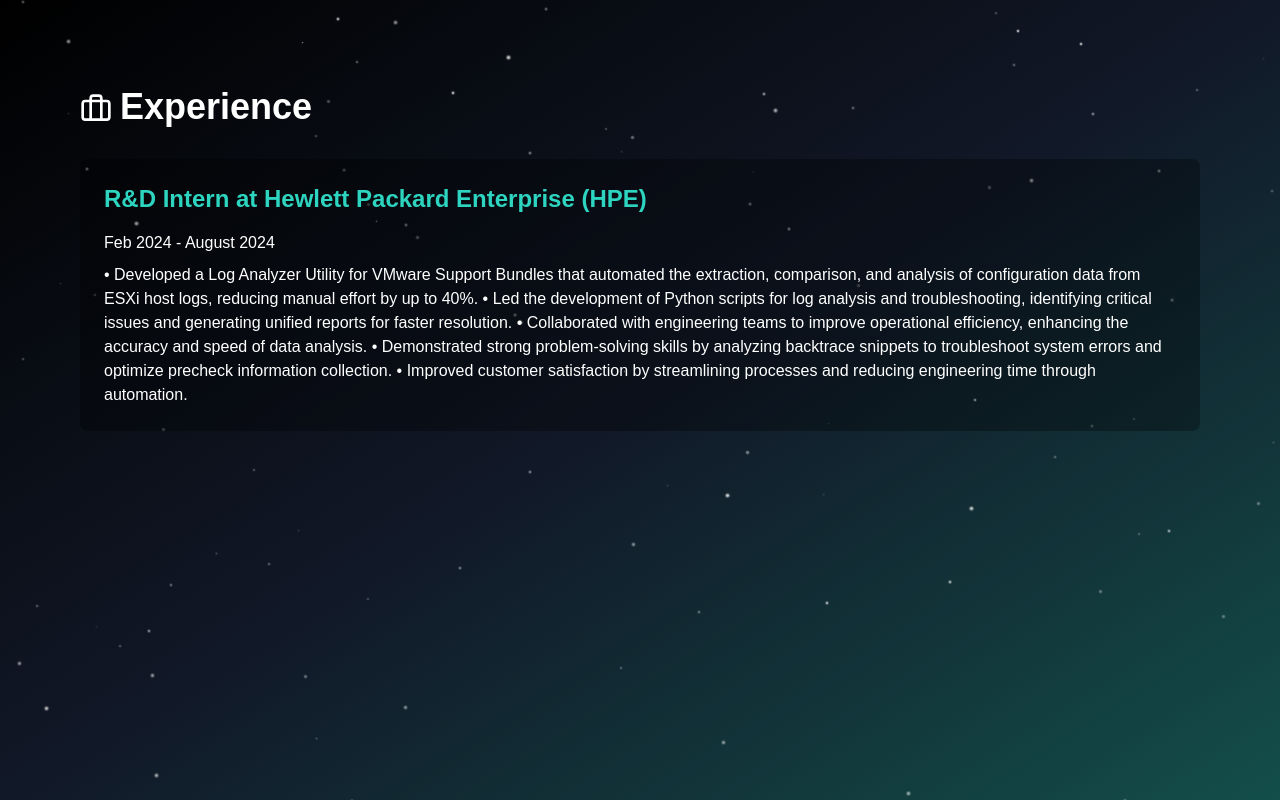
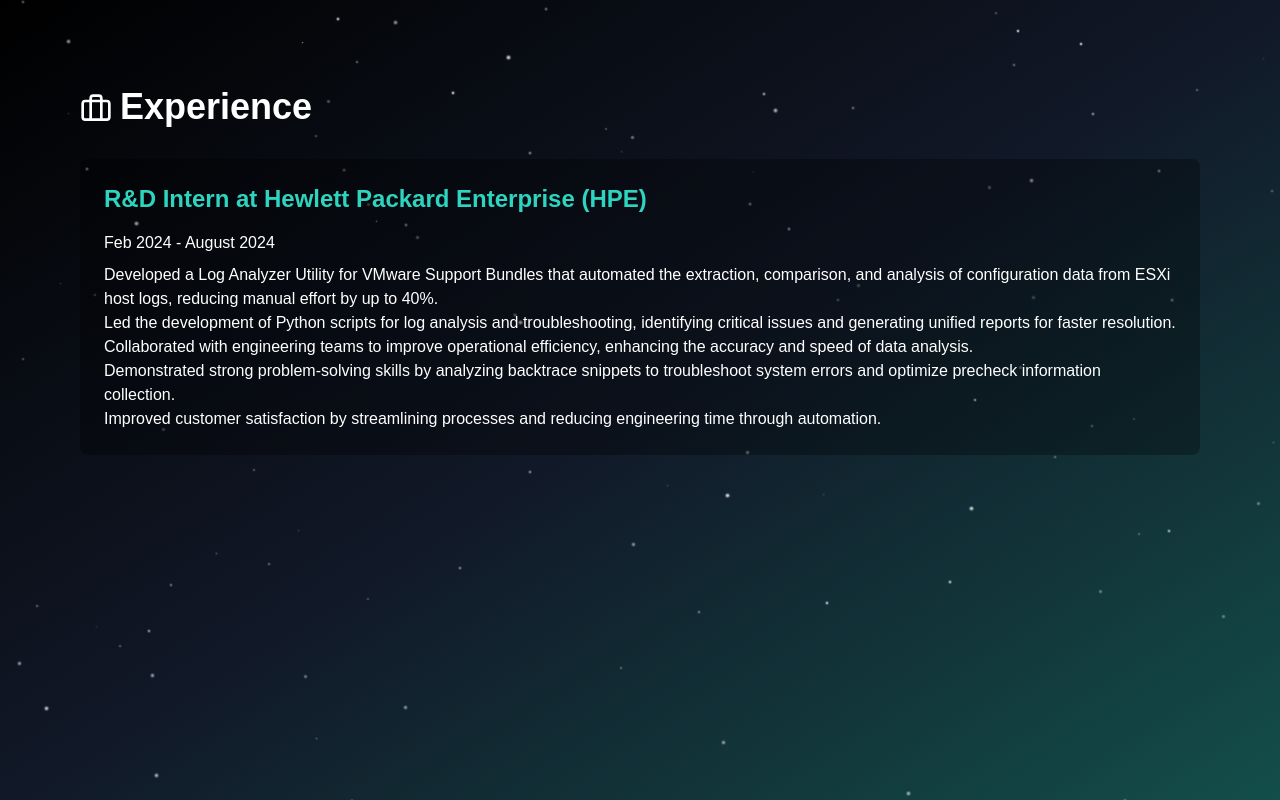
Before and after one commit to ShreyaAR16/ShreyaAR-Portfolio, a Next.js app: page /experience in a window 1280 px wide. Built offline with nearby package versions, Linux system fonts and the light colour scheme.

Commit message:
Updated experience

```diff
--- a/app/experience/page.tsx
+++ b/app/experience/page.tsx
@@ -21,11 +21,11 @@
           <h2 className="text-2xl font-semibold mb-4 text-teal-400">R&D Intern at Hewlett Packard Enterprise (HPE)</h2>
           <p className="mb-2">Feb 2024 - August 2024</p>
           <p>
-          • Developed a Log Analyzer Utility for VMware Support Bundles that automated the extraction, comparison, and analysis of configuration data from ESXi host logs, reducing manual effort by up to 40%.
-• Led the development of Python scripts for log analysis and troubleshooting, identifying critical issues and generating unified reports for faster resolution.
-• Collaborated with engineering teams to improve operational efficiency, enhancing the accuracy and speed of data analysis.
-• Demonstrated strong problem-solving skills by analyzing backtrace snippets to troubleshoot system errors and optimize precheck information collection.
-• Improved customer satisfaction by streamlining processes and reducing engineering time through automation.
+          <ul>Developed a Log Analyzer Utility for VMware Support Bundles that automated the extraction, comparison, and analysis of configuration data from ESXi host logs, reducing manual effort by up to 40%.</ul>
+          <ul>Led the development of Python scripts for log analysis and troubleshooting, identifying critical issues and generating unified reports for faster resolution.</ul>
+          <ul>Collaborated with engineering teams to improve operational efficiency, enhancing the accuracy and speed of data analysis.</ul>
+          <ul>Demonstrated strong problem-solving skills by analyzing backtrace snippets to troubleshoot system errors and optimize precheck information collection.</ul>
+          <ul>Improved customer satisfaction by streamlining processes and reducing engineering time through automation.</ul>
           </p>
         </div>
       </div>
```
